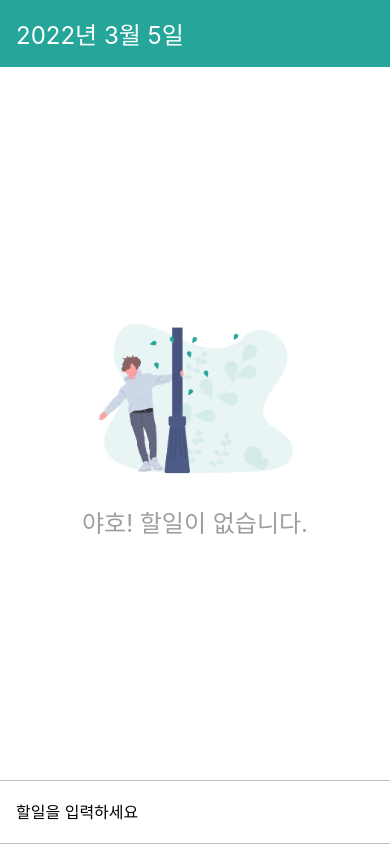
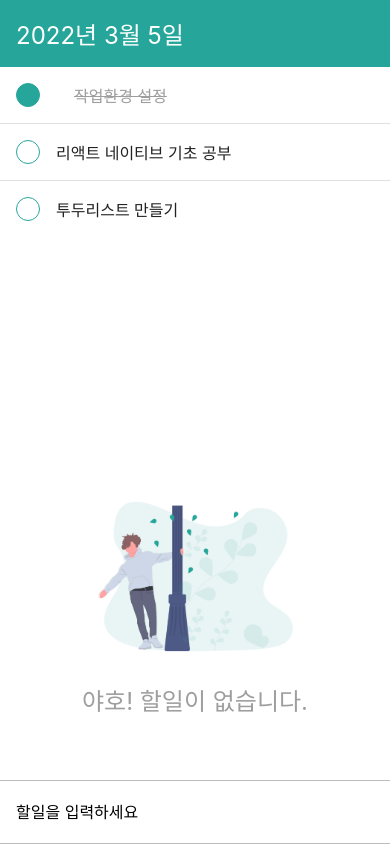
Before and after one commit to zitoyeo/TodoApp, a React Native app: screen / in a window 390 px wide. Built offline with nearby package versions, Linux system fonts and the light colour scheme.

Commit message:
build TodoList & TodoItems

```diff
--- a/App.js
+++ b/App.js
@@ -1,12 +1,19 @@
-import React from "react";
+import React, { useState } from "react";
 import { StyleSheet, KeyboardAvoidingView, Platform } from "react-native";
 import DateHead from "./components/DateHead";
 import { SafeAreaProvider, SafeAreaView } from "react-native-safe-area-context";
 import AddTodo from "./components/AddTodo";
 import Empty from "./components/Empty";
+import TodoList from "./components/TodoList";
 
 function App() {
   const today = new Date();
+
+  const [todos, setTodos] = useState([
+    { id: 1, text: "작업환경 설정", done: true },
+    { id: 2, text: "리액트 네이티브 기초 공부", done: false },
+    { id: 3, text: "투두리스트 만들기 ", done: false },
+  ]);
 
   return (
     <SafeAreaProvider>
@@ -16,6 +23,7 @@ function App() {
           style={styles.avoid}
         >
           <DateHead date={today} />
+          {todos.length === 0 ? <Empty /> : <TodoList todos={todos} />}
           <Empty />
           <AddTodo />
         </KeyboardAvoidingView>
--- /dev/null
+++ b/components/TodoItem.js
@@ -0,0 +1,50 @@
+import React from "react";
+import { View, Text, StyleSheet, Image } from "react-native";
+
+function TodoItem({ id, text, done }) {
+  return (
+    <View style={styles.item}>
+      <View style={[styles.circle, done && styles.filled]} />
+      {done && (
+        <Image
+          source={require("../assets/icons/check_white/check_white.png")}
+        />
+      )}
+      <Text style={[styles.text, done && styles.lineThrough]}>{text}</Text>
+    </View>
+  );
+}
+
+const styles = StyleSheet.create({
+  item: {
+    flexDirection: "row",
+    padding: 16,
+    alignItems: "center",
+  },
+
+  circle: {
+    width: 24,
+    height: 24,
+    borderRadius: 12,
+    borderColor: "#26a69a",
+    borderWidth: 1,
+    marginRight: 16,
+  },
+
+  text: {
+    flex: 1,
+    fontSize: 16,
+    color: "#212121",
+  },
+  filled: {
+    justifyContent: "center",
+    alignItems: "center",
+    backgroundColor: "#26a69a",
+  },
+  lineThrough: {
+    color: "#9e9e9e",
+    textDecorationLine: "line-through",
+  },
+});
+
+export default TodoItem;
--- /dev/null
+++ b/components/TodoList.js
@@ -0,0 +1,29 @@
+import React from "react";
+import { FlatList, View, Text, StyleSheet } from "react-native";
+import TodoItem from "./TodoItem";
+
+function TodoList({ todos }) {
+  return (
+    <FlatList
+      ItemSeparatorComponent={() => <View style={styles.separator} />}
+      style={styles.list}
+      data={todos}
+      renderItem={({ item }) => (
+        <TodoItem id={item.id} text={item.text} done={item.done} />
+      )}
+      keyExtractor={(item) => item.id.toString()}
+    />
+  );
+}
+
+const styles = StyleSheet.create({
+  list: {
+    flex: 1,
+  },
+  separator: {
+    backgroundColor: "#e0e0e0",
+    height: 1,
+  },
+});
+
+export default TodoList;
```
